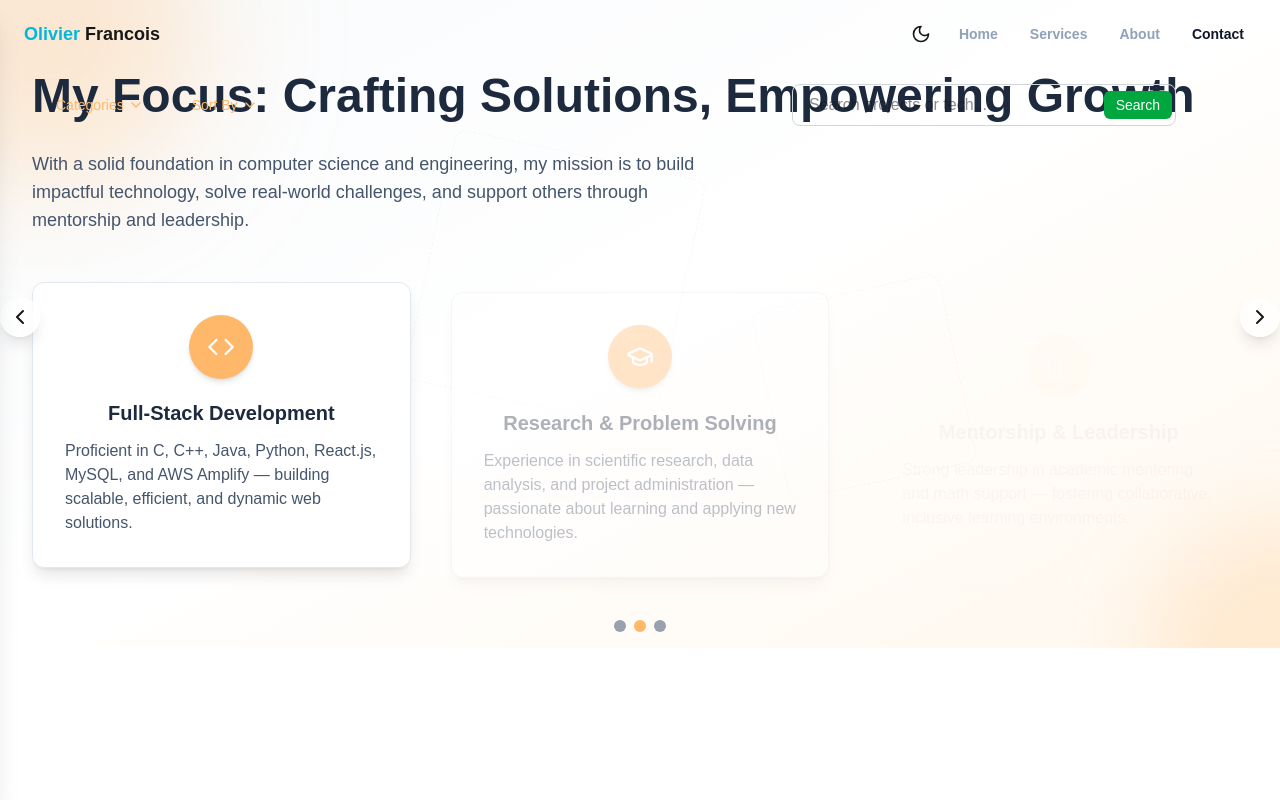
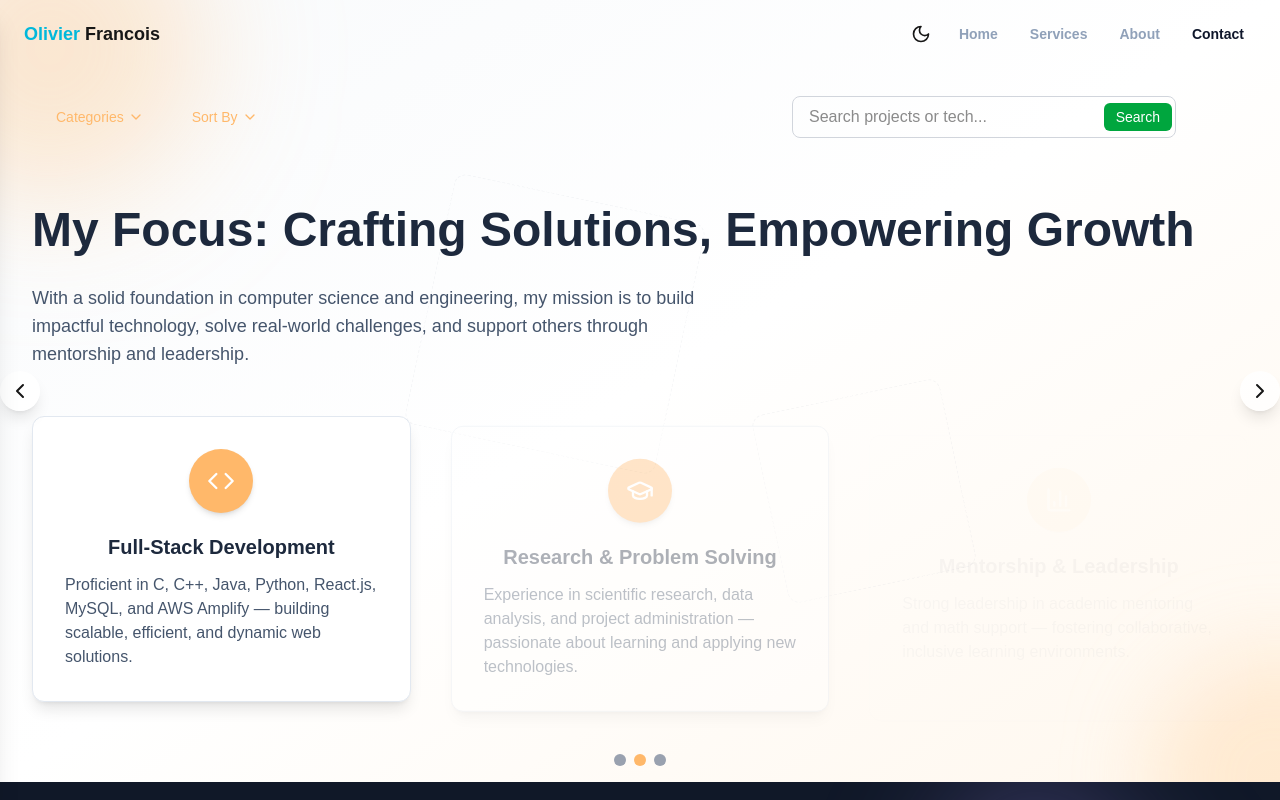
Before and after one commit to Olivierkepler/my-portfolio-olivier, a Next.js app: page / in a window 1280 px wide. Shown: the top 800 px of the page. Built offline with nearby package versions, Linux system fonts and the light colour scheme.

Commit message:
adding newletter section

```diff
--- a/components/SubNav.tsx
+++ b/components/SubNav.tsx
@@ -57,7 +57,7 @@ export default function SubNav({ menus }: SubNavProps) {
   };
 
   return (
-    <div className="relative z-50 w-full   px-4 sm:px-6 md:px-10 py-4 flex flex-col sm:flex-row sm:items-center sm:justify-between gap-4">
+    <div className="absolute z-50 top-20  w-full   px-4 sm:px-6 md:px-10 py-4 flex flex-col sm:flex-row sm:items-center sm:justify-between gap-4">
       {/* Left: Mobile title and menu button */}
       <div className="flex justify-between items-center sm:hidden w-full">
         <div className="text-lg font-bold text-gray-800 dark:text-gray-200">
--- a/components/carousselSection/Carousel.tsx
+++ b/components/carousselSection/Carousel.tsx
@@ -62,7 +62,7 @@ export default function Carousel({ slides, autoPlayInterval = 5000 }: CarouselPr
 
   return (
     <div
-      className="relative w-full  overflow-hidden translate-y-[-156px] z-[-50]"
+      className="relative w-full  overflow-hidden "
       onTouchStart={handleTouchStart}
       onTouchEnd={handleTouchEnd}
       onMouseEnter={() => setIsPaused(true)}
--- a/components/carousselSection/heroInfo.tsx
+++ b/components/carousselSection/heroInfo.tsx
@@ -36,7 +36,7 @@ export default function HeroInfo() {
       initial="hidden"
       animate="show"
       variants={container}
-      className="relative isolate container mx-auto flex flex-col items-center px-8 py-16 sm:flex-row-reverse sm:px-12"
+      className="relative isolate container mx-auto pt-50 flex flex-col items-center px-8 py-16 sm:flex-row-reverse sm:px-12"
     >
       {/* Menu Modal */}
       <Menu isOpen={isMenuOpen} onClose={() => setIsMenuOpen(false)} />
--- a/components/carousselSection/heroInfo1.tsx
+++ b/components/carousselSection/heroInfo1.tsx
@@ -41,7 +41,7 @@ export default function HeroInfo1() {
       initial="hidden"
       animate="show"
       variants={container}
-      className="relative isolate overflow-hidden container mx-auto px-8 py-20 flex flex-col items-center text-center sm:text-left sm:items-start bg-gradient-to-br from-slate-50 via-white to-orange-50 dark:from-slate-900 dark:via-slate-800 dark:to-slate-900"
+      className="relative isolate overflow-hidden pt-50 container mx-auto px-8 py-20 flex flex-col items-center text-center sm:text-left sm:items-start bg-gradient-to-br from-slate-50 via-white to-orange-50 dark:from-slate-900 dark:via-slate-800 dark:to-slate-900"
     >
       {/* 🌟 Abstract Animated Background */}
       <div className="absolute inset-0 -z-10 overflow-hidden">
--- a/components/carousselSection/heroInfo2.tsx
+++ b/components/carousselSection/heroInfo2.tsx
@@ -45,7 +45,7 @@ export default function HeroInfo2() {
       initial="hidden"
       animate="show"
       variants={container}
-      className="relative isolate overflow-hidden w-full px-40 py-20 pt-50 flex flex-col items-center text-center sm:text-left sm:items-start bg-gradient-to-br from-indigo-900 to-indigo-800"
+      className="relative isolate overflow-hidden w-full px-40 py-20  pt-50 flex flex-col items-center text-center sm:text-left sm:items-start bg-gradient-to-br from-indigo-900 to-indigo-800"
     >
     {/* 🌌 Radial Gradient Overlay */}
 <div className="absolute inset-0 -z-10 overflow-hidden w-full h-full">
--- a/components/header.tsx
+++ b/components/header.tsx
@@ -164,7 +164,7 @@ interface HeaderProps {
 
 export function Header({ navLinks = links }: HeaderProps) {
   return (
-    <header className="container mx-auto flex flex-wrap items-center justify-between gap-4 py-4 px-6 z-50">
+    <header className=" absolute top-0 container mx-auto flex flex-wrap items-center justify-between gap-4 py-4 px-6 z-50">
       <a href="#">
         <Logo />
       </a>
@@ -182,7 +182,7 @@ export function Header({ navLinks = links }: HeaderProps) {
 /** Page */
 export default function RightNavigation() {
   return (
-    <div className="bg-white">
+    <div >
       <Header />
     </div>
   );
```
